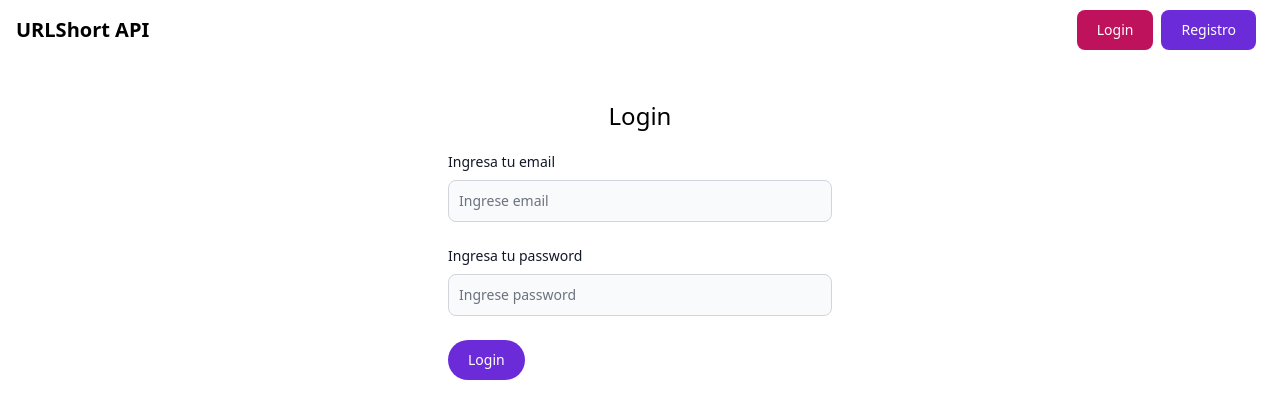
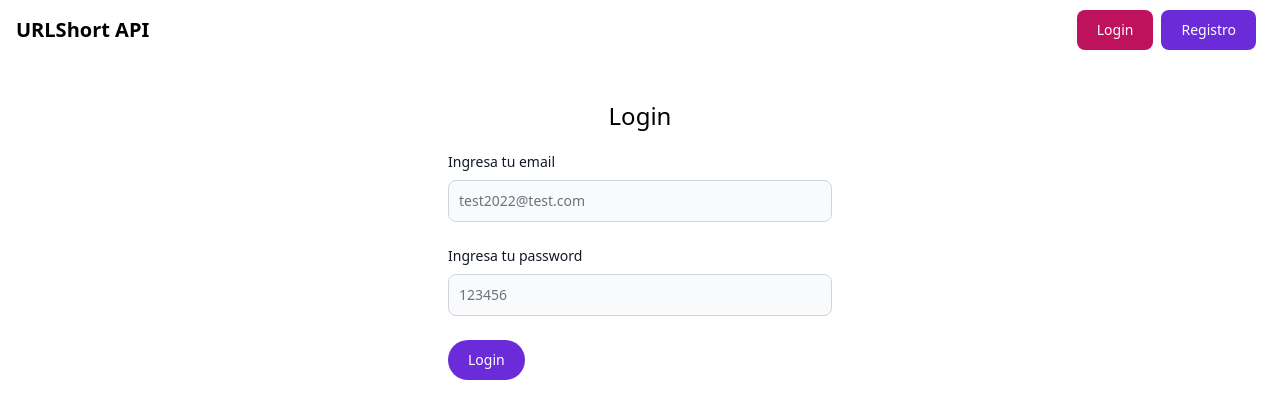
Before and after one commit to LukitaChan/react-firebase9-router6-vite, a React (Vite) app: page /login in a window 1280 px wide. Shown: the top 418 px of the page. Built offline with nearby package versions, Linux system fonts and the light colour scheme; no server answers.

Commit message:
placeholders

```diff
--- a/src/routes/Login.jsx
+++ b/src/routes/Login.jsx
@@ -58,7 +58,7 @@ const Login = () => {
         <FormImput
           label="Ingresa tu email"
           type="email"
-          placeholder="Ingrese email"
+          placeholder="test2022@test.com"
           {...register("email", {
             required: required,
             pattern: patternEmail,
@@ -71,7 +71,7 @@ const Login = () => {
         <FormImput
           label="Ingresa tu password"
           type="password"
-          placeholder="Ingrese password"
+          placeholder="123456"
           {...register("password", {
             setValues: (v) => v.trim(),
             minLength: minLength,
```
